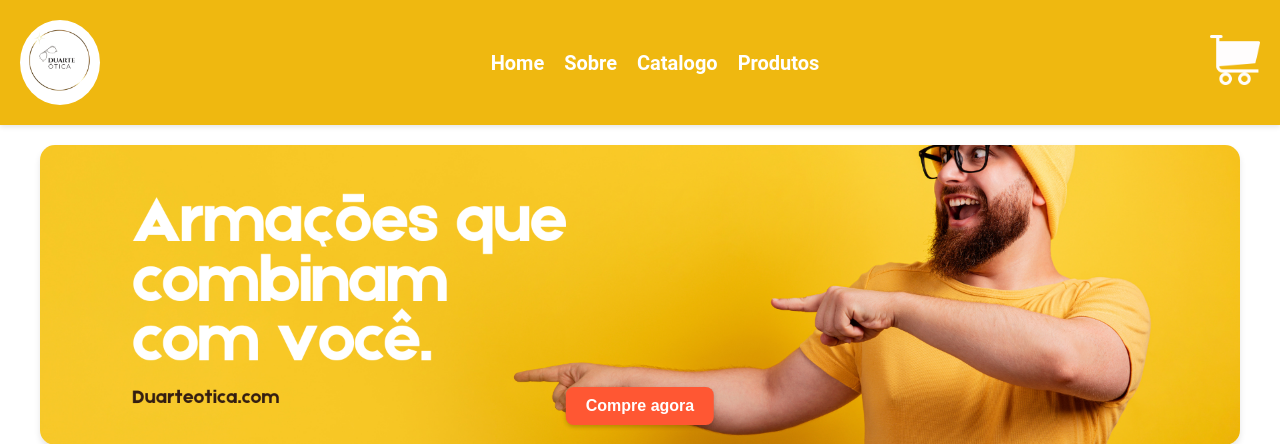
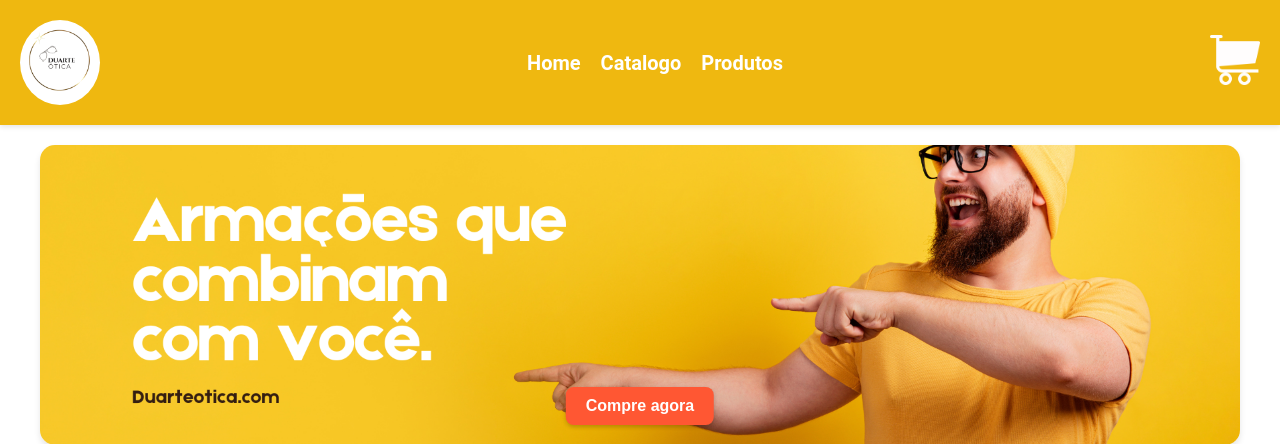
Before and after one commit to victorlima11/OpticalDjango, a Django app: page / in a window 1280 px wide. Shown: the top 444 px of the page. Run offline with Django 5.2, Linux system fonts and the light colour scheme.

Commit message:
refact#1

```diff
--- a/meu_app/templates/base.html
+++ b/meu_app/templates/base.html
@@ -16,7 +16,6 @@
             <ul class="nav-list">
                 <li class="nav-item"><a href="{% url 'home' %}" class="nav-link">Home</a></li>
                 <li class="nav-item"><a href="{% url 'sobre' %}" class="nav-link">Sobre</a></li>
-                <li class="nav-item"><a href="{% url 'catalogo' %}" class="nav-link">Catálogo</a></li>
                 <li class="nav-item"><a href="{% url 'produtos_lista' %}" class="nav-link">Produtos</a></li>
             </ul>
         </nav>
--- a/meu_app/templates/home.html
+++ b/meu_app/templates/home.html
@@ -17,7 +17,6 @@
         <nav class="navbar">
             <ul class="nav-list">
                           <li class="nav-item"><a href="{% url 'home' %}" class="nav-link">Home</a></li>
-                          <li class="nav-item"><a href="{% url 'sobre' %}" class="nav-link">Sobre</a></li>
                           <li class="nav-item"><a href="{% url 'catalogo' %}" class="nav-link">Catalogo</a></li>
                           <li class="nav-item"><a href="{% url 'produtos_lista' %}" class="nav-link">Produtos</a></li>
                       </ul>
```
Also changed, not shown: db.sqlite3.
